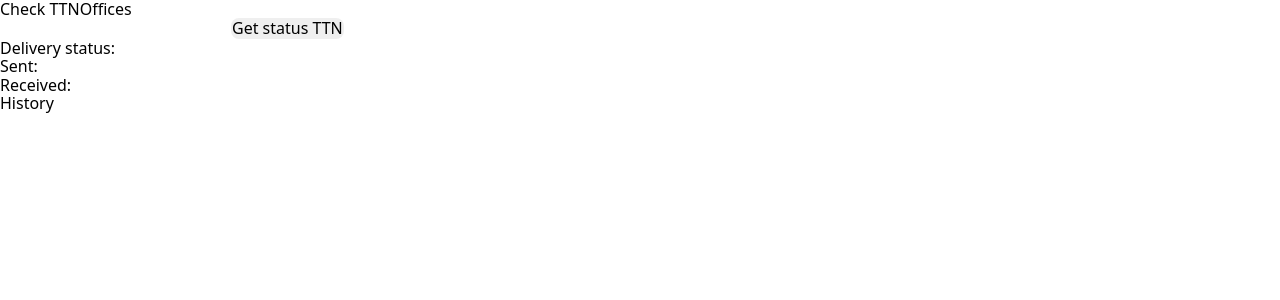
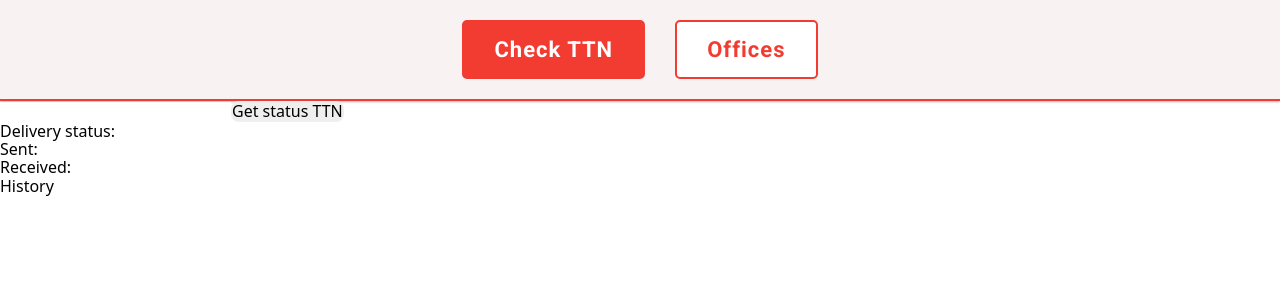
Before and after one commit to LeonidYezerskyi/new-post-app, a React (Vite) app: page / in a window 1280 px wide. Shown: the top 300 px of the page. Built offline with nearby package versions, Linux system fonts and the light colour scheme; the HTML template or start-up script is replaced by a standard one.

Commit message:
ADDED: styles in navigation menu

```diff
--- a/package.json
+++ b/package.json
@@ -10,6 +10,7 @@
     "preview": "vite preview"
   },
   "dependencies": {
+    "classnames": "^2.3.2",
     "modern-normalize": "^2.0.0",
     "react": "^18.2.0",
     "react-dom": "^18.2.0",
--- a/src/App.jsx
+++ b/src/App.jsx
@@ -1,5 +1,6 @@
 import { Suspense, lazy } from 'react';
 import { NavLink, Route, Routes } from 'react-router-dom';
+import cn from 'classnames';
 
 import css from './App.module.css'
 
@@ -12,10 +13,12 @@ function App() {
   return (
     <div>
       <nav className={css.header}>
-        <NavLink to='/' >
+        <NavLink to='/' className={({ isActive }) =>
+          cn(css.tabPage, { [css.active]: isActive, })}>
           Check TTN
         </NavLink>
-        <NavLink to='/offices' >
+        <NavLink to='/offices' className={({ isActive }) =>
+          cn(css.tabPage, { [css.active]: isActive, })}>
           Offices
         </NavLink>
       </nav>
--- a/src/App.module.css
+++ b/src/App.module.css
@@ -5,3 +5,34 @@
   padding-right: 20px;
   text-align: center;
 }
+
+.header {
+  display: flex;
+  align-items: center;
+  justify-content: center;
+  gap: 30px;
+  padding: 20px 50px;
+  border-bottom: 2px solid #f23c32;
+  box-shadow: 0 1px 2px #b9b9b9;
+  background-color: #f8f2f2;
+}
+
+.tabPage {
+  font-family: Roboto;
+  font-size: 22px;
+  font-weight: 600;
+  letter-spacing: 1px;
+  padding: 15px 30px;
+  background-color: #ffffff;
+  color: #f23c32;
+  border: 2px solid #f23c32;
+  border-radius: 5px 5px 5px 5px;
+  transition: all 0.3s;
+  cursor: pointer;
+}
+
+.tabPage.active {
+  background-color: #f23c32;
+  color: #ffffff;
+  border: 2px solid #f23c32;
+}
```
Also changed, not shown: 1 other file (tests, documents, lock files or other folders).
